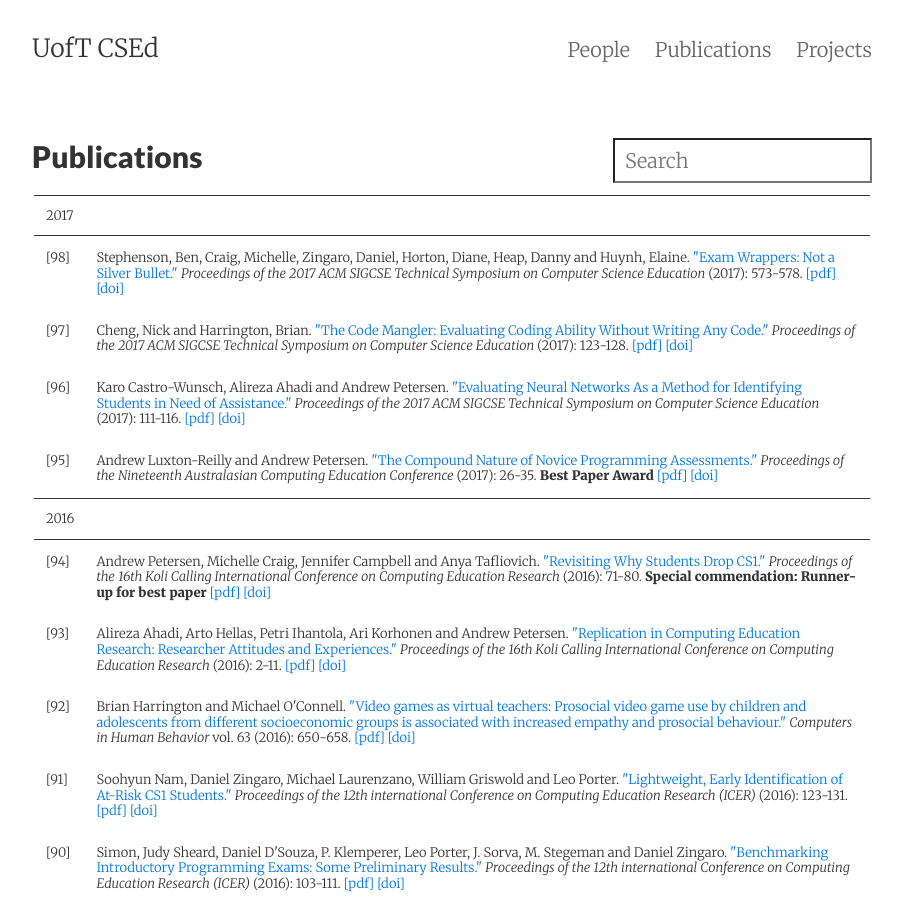
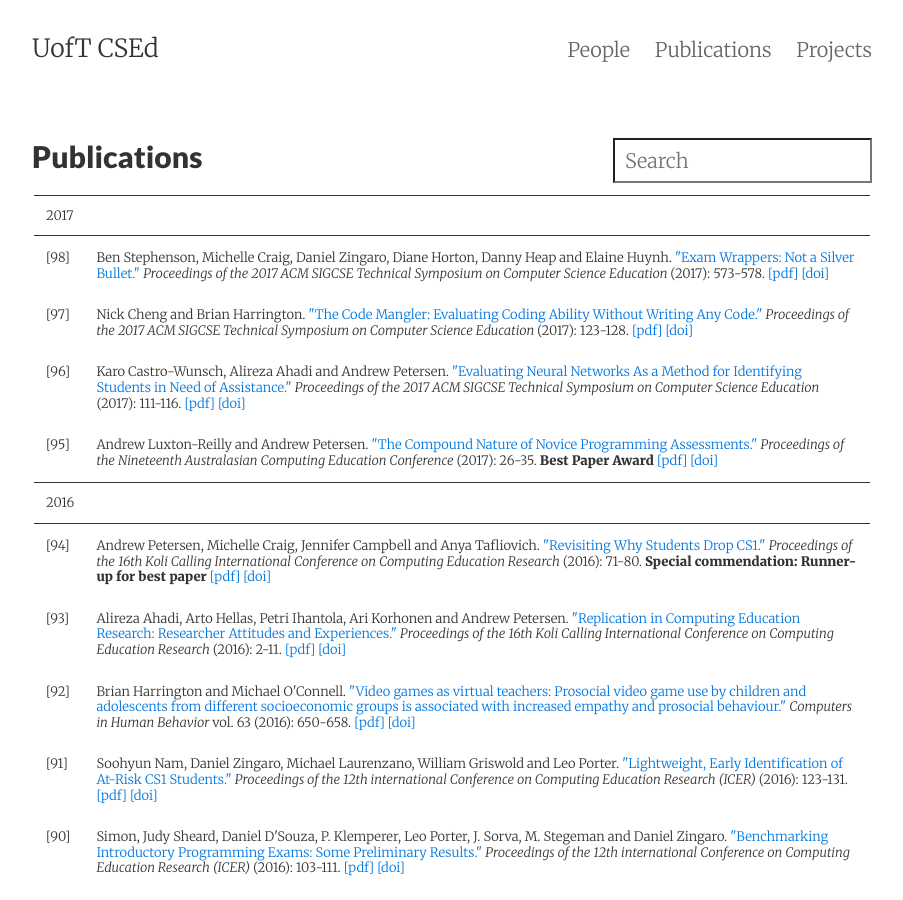
Before and after one commit to uoftcsed/uoftcsed.github.io, a Jekyll site: the page built from pubs.md, in a window 1280 px wide and 900 px high. Shown: the whole window, without its empty margins (188-1091 px from the left). Built offline with Jekyll 4.4.1, drawn with Linux system fonts in a browser that asks for light colours; nearby versions of some CDN libraries.

Commit message:
Reordering names in SIGCSE bibs

```diff
--- a/_pubs/bibs/Cheng.bib
+++ b/_pubs/bibs/Cheng.bib
@@ -1,5 +1,5 @@
 @inproceedings{03ChengH17,
- author = {Cheng, Nick and Harrington, Brian},
+ author = {Nick Cheng and Brian Harrington},
  title = {The Code Mangler: Evaluating Coding Ability Without Writing Any Code},
  booktitle = {Proceedings of the 2017 ACM SIGCSE Technical Symposium on Computer Science Education},
  series = {SIGCSE '17},
--- a/_pubs/bibs/Craig.bib
+++ b/_pubs/bibs/Craig.bib
@@ -1,5 +1,5 @@
 @inproceedings{03StephensonC17,
- author = {Stephenson, Ben and Craig, Michelle and Zingaro, Daniel and Horton, Diane and Heap, Danny and Huynh, Elaine},
+ author = {Ben Stephenson and Michelle Craig and Daniel Zingaro and Diane Horton and Danny Heap and Elaine Huynh},
  title = {Exam Wrappers: Not a Silver Bullet},
  booktitle = {Proceedings of the 2017 ACM SIGCSE Technical Symposium on Computer Science Education},
  series = {SIGCSE '17},
--- a/pubs.md
+++ b/pubs.md
@@ -8,10 +8,10 @@ tags: publications
 
 <table id="pubs" class="result">
 <tr><td colspan="2" class="sheader">2017</td></tr>
-<tr class="bibline"><td class="bibref"><a class="bibanchor" name="98"></a>[98]</td><td class="bibitem">Stephenson, Ben, Craig, Michelle, Zingaro, Daniel, Horton, Diane, Heap, Danny and Huynh, Elaine.  <a href="http://doi.acm.org/10.1145/3017680.3017701">"Exam Wrappers: Not a Silver Bullet." </a><i>Proceedings of the 2017 ACM SIGCSE Technical Symposium on Computer Science Education </i>(2017): 573-578.
-<span class="Z3988" title="ctx_ver=Z39.88-2004&amp;rft_val_fmt=info%3Aofi%2Ffmt%3Akev%3Amtx%3Abook&amp;rft.atitle=Exam+Wrappers%3A+Not+a+Silver+Bullet&amp;rft.btitle=Proceedings+of+the+2017+ACM+SIGCSE+Technical+Symposium+on+Computer+Science+Education&amp;rft.genre=bookitem&amp;rft.pub=ACM&amp;rft_id=http%3A%2F%2Fdoi.acm.org%2F10.1145%2F3017680.3017701&amp;rfr_id=info%3Asid%2F%3Abibs%2FCampbell.bib%3Bbibs%2FCheng.bib%3Bbibs%2FCraig.bib%3Bbibs%2FEasterbrook.bib%3Bbibs%2FEngels.bib%3Bbibs%2FGries.bib%3Bbibs%2FHarrington.bib%3Bbibs%2FHeap.bib%3Bbibs%2FHorton.bib%3Bbibs%2FLiu.bib%3Bbibs%2FPatitsas.bib%3Bbibs%2FPetersen.bib%3Bbibs%2FPitt.bib%3Bbibs%2FReid.bib%3Bbibs%2FSmith.bib%3Bbibs%2FTafliovich.bib%3Bbibs%2FZingaro.bib&amp;rft.date=2017&amp;rft.au=Stephenson%2C+Ben&amp;rft.au=Craig%2C+Michelle&amp;rft.au=Zingaro%2C+Daniel&amp;rft.au=Horton%2C+Diane&amp;rft.au=Heap%2C+Danny&amp;rft.au=Huynh%2C+Elaine"></span> <span class="bibmenu"><a href="http://doi.acm.org/10.1145/3017680.3017701">[pdf]</a> <a href="http://dx.doi.org/10.1145/3017680.3017701">[doi]</a></span></td></tr>
-<tr class="bibline"><td class="bibref"><a class="bibanchor" name="97"></a>[97]</td><td class="bibitem">Cheng, Nick and Harrington, Brian.  <a href="http://doi.acm.org/10.1145/3017680.3017704">"The Code Mangler: Evaluating Coding Ability Without Writing Any Code." </a><i>Proceedings of the 2017 ACM SIGCSE Technical Symposium on Computer Science Education </i>(2017): 123-128.
-<span class="Z3988" title="ctx_ver=Z39.88-2004&amp;rft_val_fmt=info%3Aofi%2Ffmt%3Akev%3Amtx%3Abook&amp;rft.atitle=The+Code+Mangler%3A+Evaluating+Coding+Ability+Without+Writing+Any+Code&amp;rft.btitle=Proceedings+of+the+2017+ACM+SIGCSE+Technical+Symposium+on+Computer+Science+Education&amp;rft.genre=bookitem&amp;rft.pub=ACM&amp;rft_id=http%3A%2F%2Fdoi.acm.org%2F10.1145%2F3017680.3017704&amp;rfr_id=info%3Asid%2F%3Abibs%2FCampbell.bib%3Bbibs%2FCheng.bib%3Bbibs%2FCraig.bib%3Bbibs%2FEasterbrook.bib%3Bbibs%2FEngels.bib%3Bbibs%2FGries.bib%3Bbibs%2FHarrington.bib%3Bbibs%2FHeap.bib%3Bbibs%2FHorton.bib%3Bbibs%2FLiu.bib%3Bbibs%2FPatitsas.bib%3Bbibs%2FPetersen.bib%3Bbibs%2FPitt.bib%3Bbibs%2FReid.bib%3Bbibs%2FSmith.bib%3Bbibs%2FTafliovich.bib%3Bbibs%2FZingaro.bib&amp;rft.date=2017&amp;rft.au=Cheng%2C+Nick&amp;rft.au=Harrington%2C+Brian"></span> <span class="bibmenu"><a href="http://doi.acm.org/10.1145/3017680.3017704">[pdf]</a> <a href="http://dx.doi.org/10.1145/3017680.3017704">[doi]</a></span></td></tr>
+<tr class="bibline"><td class="bibref"><a class="bibanchor" name="98"></a>[98]</td><td class="bibitem">Ben Stephenson, Michelle Craig, Daniel Zingaro, Diane Horton, Danny Heap and Elaine Huynh.  <a href="http://doi.acm.org/10.1145/3017680.3017701">"Exam Wrappers: Not a Silver Bullet." </a><i>Proceedings of the 2017 ACM SIGCSE Technical Symposium on Computer Science Education </i>(2017): 573-578.
+<span class="Z3988" title="ctx_ver=Z39.88-2004&amp;rft_val_fmt=info%3Aofi%2Ffmt%3Akev%3Amtx%3Abook&amp;rft.atitle=Exam+Wrappers%3A+Not+a+Silver+Bullet&amp;rft.btitle=Proceedings+of+the+2017+ACM+SIGCSE+Technical+Symposium+on+Computer+Science+Education&amp;rft.genre=bookitem&amp;rft.pub=ACM&amp;rft_id=http%3A%2F%2Fdoi.acm.org%2F10.1145%2F3017680.3017701&amp;rfr_id=info%3Asid%2F%3Abibs%2FCampbell.bib%3Bbibs%2FCheng.bib%3Bbibs%2FCraig.bib%3Bbibs%2FEasterbrook.bib%3Bbibs%2FEngels.bib%3Bbibs%2FGries.bib%3Bbibs%2FHarrington.bib%3Bbibs%2FHeap.bib%3Bbibs%2FHorton.bib%3Bbibs%2FLiu.bib%3Bbibs%2FPatitsas.bib%3Bbibs%2FPetersen.bib%3Bbibs%2FPitt.bib%3Bbibs%2FReid.bib%3Bbibs%2FSmith.bib%3Bbibs%2FTafliovich.bib%3Bbibs%2FZingaro.bib&amp;rft.date=2017&amp;rft.au=Ben+Stephenson&amp;rft.au=Michelle+Craig&amp;rft.au=Daniel+Zingaro&amp;rft.au=Diane+Horton&amp;rft.au=Danny+Heap&amp;rft.au=Elaine+Huynh"></span> <span class="bibmenu"><a href="http://doi.acm.org/10.1145/3017680.3017701">[pdf]</a> <a href="http://dx.doi.org/10.1145/3017680.3017701">[doi]</a></span></td></tr>
+<tr class="bibline"><td class="bibref"><a class="bibanchor" name="97"></a>[97]</td><td class="bibitem">Nick Cheng and Brian Harrington.  <a href="http://doi.acm.org/10.1145/3017680.3017704">"The Code Mangler: Evaluating Coding Ability Without Writing Any Code." </a><i>Proceedings of the 2017 ACM SIGCSE Technical Symposium on Computer Science Education </i>(2017): 123-128.
+<span class="Z3988" title="ctx_ver=Z39.88-2004&amp;rft_val_fmt=info%3Aofi%2Ffmt%3Akev%3Amtx%3Abook&amp;rft.atitle=The+Code+Mangler%3A+Evaluating+Coding+Ability+Without+Writing+Any+Code&amp;rft.btitle=Proceedings+of+the+2017+ACM+SIGCSE+Technical+Symposium+on+Computer+Science+Education&amp;rft.genre=bookitem&amp;rft.pub=ACM&amp;rft_id=http%3A%2F%2Fdoi.acm.org%2F10.1145%2F3017680.3017704&amp;rfr_id=info%3Asid%2F%3Abibs%2FCampbell.bib%3Bbibs%2FCheng.bib%3Bbibs%2FCraig.bib%3Bbibs%2FEasterbrook.bib%3Bbibs%2FEngels.bib%3Bbibs%2FGries.bib%3Bbibs%2FHarrington.bib%3Bbibs%2FHeap.bib%3Bbibs%2FHorton.bib%3Bbibs%2FLiu.bib%3Bbibs%2FPatitsas.bib%3Bbibs%2FPetersen.bib%3Bbibs%2FPitt.bib%3Bbibs%2FReid.bib%3Bbibs%2FSmith.bib%3Bbibs%2FTafliovich.bib%3Bbibs%2FZingaro.bib&amp;rft.date=2017&amp;rft.au=Nick+Cheng&amp;rft.au=Brian+Harrington"></span> <span class="bibmenu"><a href="http://doi.acm.org/10.1145/3017680.3017704">[pdf]</a> <a href="http://dx.doi.org/10.1145/3017680.3017704">[doi]</a></span></td></tr>
 <tr class="bibline"><td class="bibref"><a class="bibanchor" name="96"></a>[96]</td><td class="bibitem">Karo Castro-Wunsch, Alireza Ahadi and Andrew Petersen.  <a href="http://doi.acm.org/10.1145/3017680.3017792">"Evaluating Neural Networks As a Method for Identifying Students in Need of Assistance." </a><i>Proceedings of the 2017 ACM SIGCSE Technical Symposium on Computer Science Education </i>(2017): 111-116.
 <span class="Z3988" title="ctx_ver=Z39.88-2004&amp;rft_val_fmt=info%3Aofi%2Ffmt%3Akev%3Amtx%3Abook&amp;rft.atitle=Evaluating+Neural+Networks+As+a+Method+for+Identifying+Students+in+Need+of+Assistance&amp;rft.btitle=Proceedings+of+the+2017+ACM+SIGCSE+Technical+Symposium+on+Computer+Science+Education&amp;rft.genre=bookitem&amp;rft.pub=&amp;rft_id=http%3A%2F%2Fdoi.acm.org%2F10.1145%2F3017680.3017792&amp;rfr_id=info%3Asid%2F%3Abibs%2FCampbell.bib%3Bbibs%2FCheng.bib%3Bbibs%2FCraig.bib%3Bbibs%2FEasterbrook.bib%3Bbibs%2FEngels.bib%3Bbibs%2FGries.bib%3Bbibs%2FHarrington.bib%3Bbibs%2FHeap.bib%3Bbibs%2FHorton.bib%3Bbibs%2FLiu.bib%3Bbibs%2FPatitsas.bib%3Bbibs%2FPetersen.bib%3Bbibs%2FPitt.bib%3Bbibs%2FReid.bib%3Bbibs%2FSmith.bib%3Bbibs%2FTafliovich.bib%3Bbibs%2FZingaro.bib&amp;rft.date=2017&amp;rft.au=Karo+Castro-Wunsch&amp;rft.au=Alireza+Ahadi&amp;rft.au=Andrew+Petersen"></span> <span class="bibmenu"><a href="http://doi.acm.org/10.1145/3017680.3017792">[pdf]</a> <a href="http://dx.doi.org/10.1145/3017680.3017792">[doi]</a></span></td></tr>
 <tr class="bibline"><td class="bibref"><a class="bibanchor" name="95"></a>[95]</td><td class="bibitem">Andrew Luxton-Reilly and Andrew Petersen.  <a href="http://doi.acm.org/10.1145/3013499.3013500">"The Compound Nature of Novice Programming Assessments." </a><i>Proceedings of the Nineteenth Australasian Computing Education Conference </i>(2017): 26-35.
```
